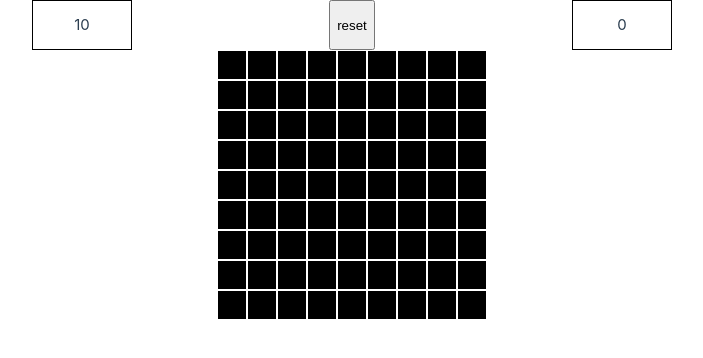
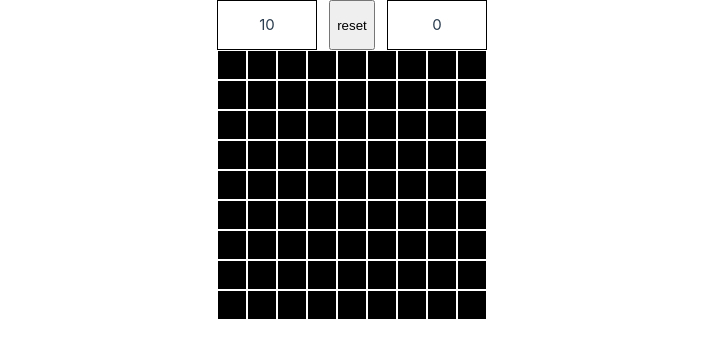
Before and after one commit to keisuke90/vue-minesweeper, a Vue app: page / in a window 1280 px wide. Shown: the top 358 px of the page, without its empty margins (288-991 px from the left). Built offline with nearby package versions, Linux system fonts and the light colour scheme.

Commit message:
ステータスバーの幅を調整

```diff
--- a/src/App.vue
+++ b/src/App.vue
@@ -10,8 +10,9 @@ import MsGame from "./components/MsGame.vue";
 
 <style scoped>
 .content {
+  display: flex;
+  justify-content: center;
   max-width: 640px;
   margin: 0 auto;
-  text-align: center;
 }
 </style>
--- a/src/components/MsCell.vue
+++ b/src/components/MsCell.vue
@@ -38,6 +38,7 @@ const rightClick = (): void => {
 
 <style scoped>
 .cell {
+  text-align: center;
   height: 30px;
   width: 30px;
   border: 1px solid white;
--- a/src/components/MsGame.vue
+++ b/src/components/MsGame.vue
@@ -13,5 +13,6 @@ import MsStatusBar from "./MsStatusBar.vue";
 <style scoped>
 .game {
   user-select: none;
+  width: fit-content;
 }
 </style>
```
